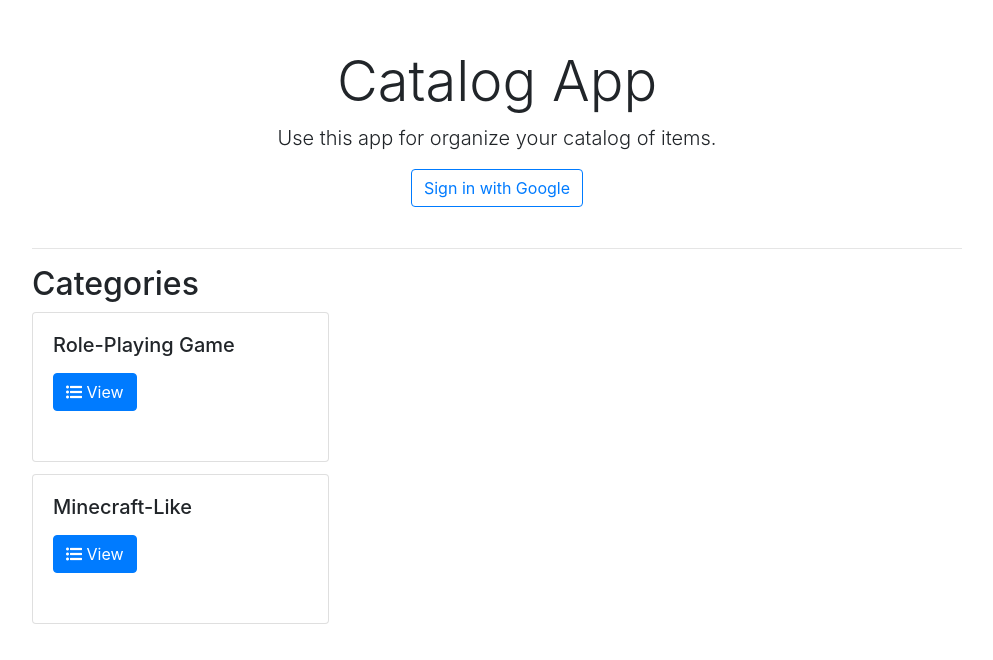
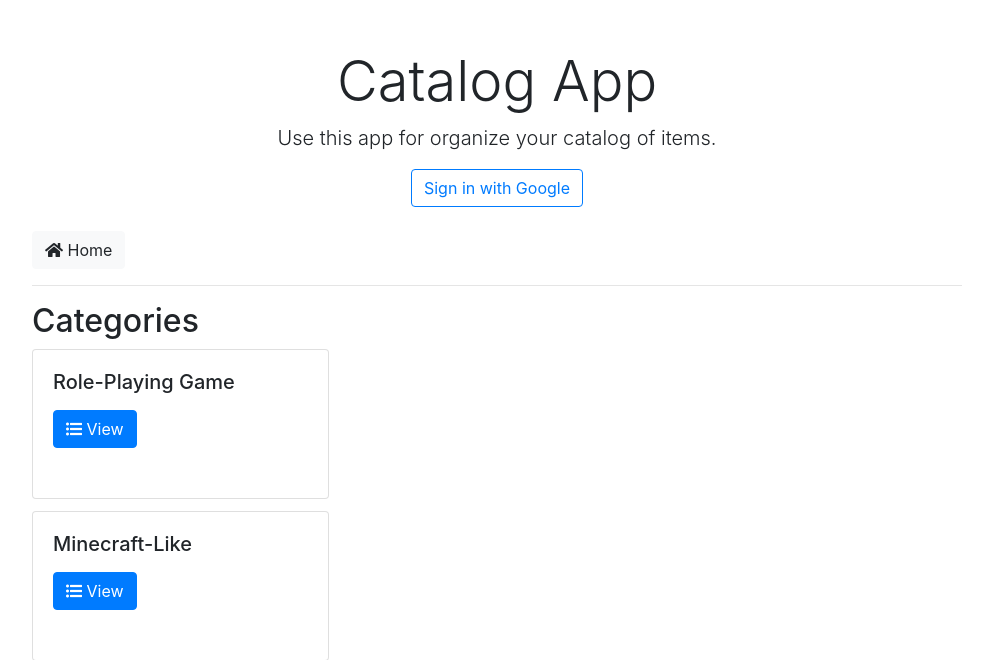
Before and after one commit to klassmann/catalog, a Flask app: page / in a window 1280 px wide. Shown: the top 660 px of the page, without its empty margins (143-1136 px from the left). Run offline with Flask 2, Linux system fonts and the light colour scheme; parts of the project's set-up code (start-up, migrations or seed data) failed here and were passed over; some libraries are stand-ins or nearby versions.

Commit message:
Some layout improvements

```diff
--- a/templates/category/view.html
+++ b/templates/category/view.html
@@ -3,6 +3,7 @@
 {% block content %}
 <div class="row">
     <div class="col-md-12">
+    <a class="btn btn-light" href="/"><i class="fas fa-home"></i> Home</a>
     {% if has_add_permission %}
         <a class="btn btn-success" href="{{ url_for('item_new', category_id=category.id) }}"><i class="fas fa-plus"></i> New Item</a>
     {% endif %}
--- a/templates/index.html
+++ b/templates/index.html
@@ -3,9 +3,10 @@
 {% block content %}
 <div class="row">
     <div class="col-md-12">
-    {% if has_add_permission %}
+        <a class="btn btn-light" href="/"><i class="fas fa-home"></i> Home</a>
+        {% if has_add_permission %}
         <a class="btn btn-success" href="/category/new/"><i class="fas fa-plus"></i> New Category</a>
-    {% endif %}
+        {% endif %}
     </div>
 </div>
 <div class="row">
```
